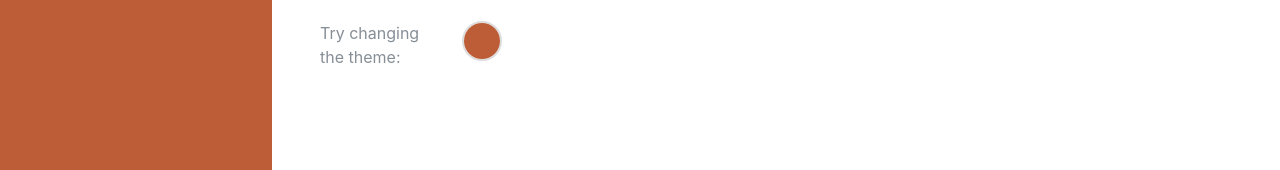
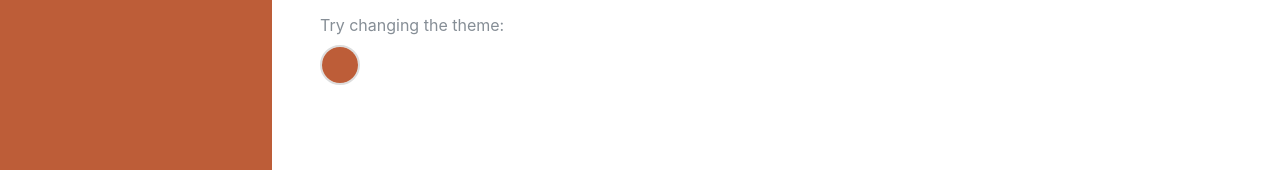
Before and after one commit to kashyapthakkar/portfolio, a website with bundled scripts: page index.html in a window 1280 px wide. Shown: the part 627-797 px from the top of the page. Built offline with nearby package versions, Linux system fonts and the light colour scheme; a script that the page names is missing; a web font is replaced by a local one.

Commit message:
Update index.html

```diff
--- a/index.html
+++ b/index.html
@@ -87,7 +87,7 @@
             <a href="mailto:kashyapthakkar1199@gmail.com">kashyapthakkar1199@gmail.com</a>
           </div>
           <p class="lead mb-5">Innovative, detail-oriented software engineering recent grad currently seeking a full-time position where I can utilize my technical knowledge while gaining valuable work experience </p>
-          <h3>Areas of Expertise: <span  class="text-primary" id="typed"></span></h3>
+          <h3>Areas of Expertise: <br/><span  class="text-primary" id="typed"></span></h3>
 
 
           <div class="social-icons">
@@ -103,8 +103,7 @@
       <br/>
       <div><a class="btn btn-primary btn-learn" href="resume/Kashyap Thakkar Resume New.pdf" download>Download CV </a></div>
       <br/>
-      <div class="row">
-        <div class="col-md-2">
+      <div>
         <label class="input-color-label" for="input-color">
           Try changing the theme:
         </label>
@@ -112,10 +111,6 @@
       <div class="input-color-container "  >
         <input id="input-color" class="input-color" type="color" id="head" name="head"
               value="#bd5d38" onchange="changeTheme(this)"/>
-        </div>
-
-
-
       </div>
 
     </div>
@@ -345,6 +340,7 @@
     <script src="js/resume.min.js"></script>
     <script src="https://cdn.jsdelivr.net/npm/darkmode-js@1.5.5/lib/darkmode-js.min.js"></script>
     <script>
+
       var options = {
         label: '🌓',
         time: '0.7s'
```
Lines whose indentation alone changed are shown as unchanged.
